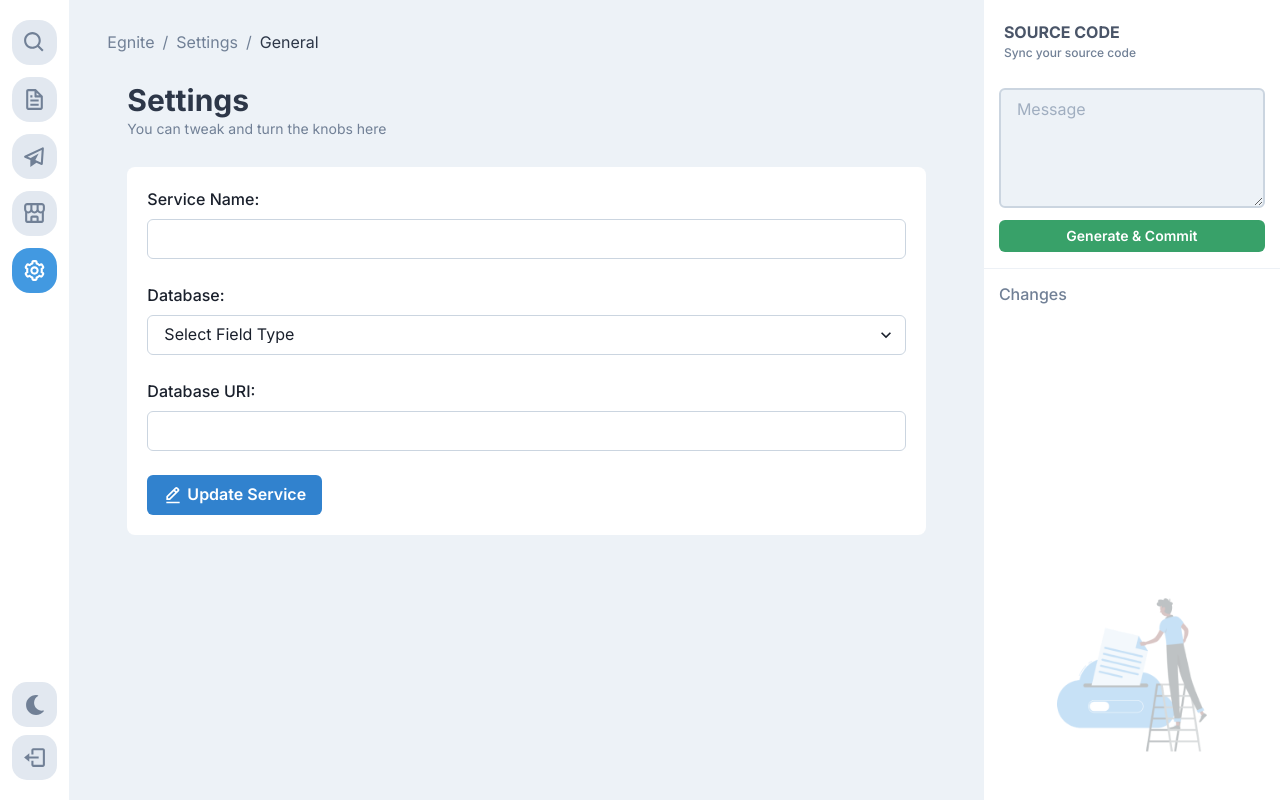
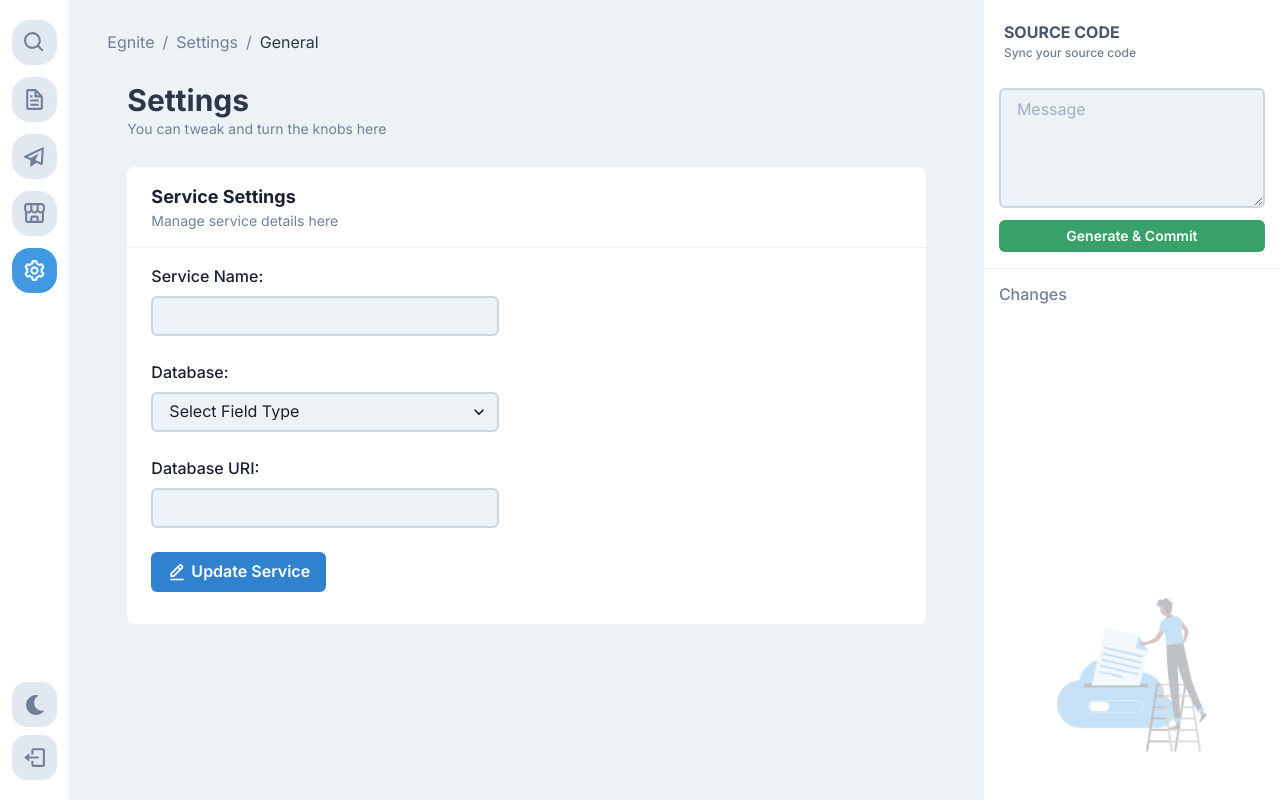
Before and after one commit to ashutoshxhq/egnite-app, a React (Create React App) app: page /1/settings in a window 1280 px wide. Built offline with nearby package versions, Linux system fonts and the light colour scheme; no server answers.

Commit message:
added generation

```diff
--- a/src/components/GitSidebar.tsx
+++ b/src/components/GitSidebar.tsx
@@ -1,8 +1,26 @@
 import { Box, Button, Divider, Text, Textarea, useColorMode, VStack } from '@chakra-ui/react'
-import React from 'react'
+import axios from 'axios'
+import React, { useState } from 'react'
 
 const GitSidebar = () => {
     const { colorMode, } = useColorMode()
+    const [message, setMessage] = useState("")
+    const [generating, setGenerating] = useState(false)
+
+    const handleGenerateCode = () => {
+        setGenerating(true)
+        axios.post("http://localhost:3210/generate", {})
+            .then((res) => {
+                setGenerating(false)
+                setMessage("")
+                console.log(res)
+            })
+            .catch((err) => {
+                setGenerating(false)
+                console.log(err)
+            })
+    }
+
     return (
         <Box width="300px" background={colorMode === "light" ? "white" : "gray.800"} className="git-background" height="100vh">
             <VStack spacing={2} align="left">
@@ -11,8 +29,8 @@ const GitSidebar = () => {
                     <Text color="gray.500" fontSize="xs" fontWeight="500">Sync your source code</Text>
                 </Box>
                 <VStack spacing={3} align="left" padding="8px 15px">
-                    <Textarea placeholder="Message" variant="filled" size="md" height="120px" borderColor={colorMode === "light" ? "gray.300" : "gray.600"} />
-                    <Button colorScheme="green" size="sm" width="100%">Generate & Commit</Button>
+                    <Textarea value={message} onChange={e => setMessage(e.target.value)} placeholder="Message" variant="filled" size="md" height="120px" borderColor={colorMode === "light" ? "gray.300" : "gray.600"} />
+                    <Button isLoading={generating} loadingText="Generating" onClick={handleGenerateCode} colorScheme="green" size="sm" width="100%">Generate & Commit</Button>
                 </VStack>
                 <Divider color="gray.500" />
 
--- a/src/views/Schemas/CreateSchema.tsx
+++ b/src/views/Schemas/CreateSchema.tsx
@@ -75,12 +75,12 @@ const CreateSchema = () => {
                     <ModalBody pb={6}>
                         <FormControl>
                             <FormLabel>Name:</FormLabel>
-                            <Input ref={initialRef} value={name} onChange={(e) => setName(e.target.value)} borderColor={colorMode === "light" ? "gray.300" : "gray.600"} />
+                            <Input ref={initialRef} value={name} onChange={(e) => setName(e.target.value)} variant="filled" borderColor={colorMode === "light" ? "gray.300" : "gray.600"} />
                         </FormControl>
 
                         <FormControl mt={4}>
                             <FormLabel>Description:</FormLabel>
-                            <Textarea value={description} onChange={(e) => setDescription(e.target.value)} borderColor={colorMode === "light" ? "gray.300" : "gray.600"} variant="outline" size="md" height="120px" />
+                            <Textarea value={description} onChange={(e) => setDescription(e.target.value)} variant="filled" borderColor={colorMode === "light" ? "gray.300" : "gray.600"} size="md" height="120px" />
                         </FormControl>
                     </ModalBody>
 
--- a/src/views/Settings/General.tsx
+++ b/src/views/Settings/General.tsx
@@ -1,5 +1,5 @@
 import React, { useEffect, useState } from 'react'
-import { Box, Button, FormControl, FormLabel, Heading, HStack, Input, Select, Text, useColorMode, useToast, VStack } from '@chakra-ui/react'
+import { Box, Button, Divider, Flex, FormControl, FormLabel, Heading, HStack, Input, Select, Text, useColorMode, useToast, VStack } from '@chakra-ui/react'
 import HeadBreadcrumbs from '../../components/HeadBreadcrumbs'
 import { BiEditAlt } from 'react-icons/bi'
 import axios from 'axios'
@@ -14,7 +14,7 @@ const General = () => {
     const toast = useToast()
 
     useEffect(() => {
-        axios.get("http://localhost:3210/services/"+localStorage.getItem("ServiceID"))
+        axios.get("http://localhost:3210/services/" + localStorage.getItem("ServiceID"))
             .then((res: any) => {
                 console.log(res)
                 setService(res?.data?.service);
@@ -28,7 +28,7 @@ const General = () => {
     }, [setService])
 
     const handleRefreshService = () => {
-        axios.get("http://localhost:3210/services/"+localStorage.getItem("ServiceID"))
+        axios.get("http://localhost:3210/services/" + localStorage.getItem("ServiceID"))
             .then((res: any) => {
                 console.log(res)
                 setService(res?.data?.service);
@@ -43,9 +43,9 @@ const General = () => {
 
     const handleUpdateService = () => {
         setLoading(true)
-        axios.put("http://localhost:3210/services/"+localStorage.getItem("ServiceID"), { name, DatabaseType: database, DatabaseURI: databaseURI})
+        axios.put("http://localhost:3210/services/" + localStorage.getItem("ServiceID"), { name, DatabaseType: database, DatabaseURI: databaseURI })
             .then((res: any) => {
-            setTimeout(() => {setLoading(false)},300)
+                setTimeout(() => { setLoading(false) }, 300)
 
                 handleRefreshService()
                 toast({
@@ -77,15 +77,27 @@ const General = () => {
                         {/* <CreateSchema /> */}
                     </Box>
                 </HStack>
-                <Box borderRadius="8px" background={colorMode === "light" ? "white" : "gray.800"} width="calc(100% - 40px)" padding="20px">
-                    <VStack  justifyContent="flex-start" alignItems="flex-start" spacing={6}>
+                <Box borderRadius="8px" background={colorMode === "light" ? "white" : "gray.800"} width="calc(100% - 40px)">
+                    <VStack align="flex-start" justify="space-between" spacing="0" px="6" py="4">
+                        <Text as="h3" fontWeight="bold" fontSize="lg">
+                            Service Settings
+                        </Text>
+                        <Text color="gray.500" fontSize="sm">
+                            Manage service details here
+                        </Text>
+
+                    </VStack>
+                    <Divider />
+                    <HStack>
+                        <Box width="50%" px="6" py="4" pb="8">
+                            <VStack justifyContent="flex-start" alignItems="flex-start" spacing={6}>
                                 <FormControl>
                                     <FormLabel>Service Name:</FormLabel>
-                        <Input value={name} onChange={(e) => setName(e.target.value)} borderColor={colorMode === "light" ? "gray.300" : "gray.600"} />
+                                    <Input value={name} onChange={(e) => setName(e.target.value)} variant="filled" borderColor={colorMode === "light" ? "gray.300" : "gray.600"} />
                                 </FormControl>
                                 <FormControl mt={4}>
                                     <FormLabel>Database:</FormLabel>
-                        <Select placeholder="Select Field Type" value={database} onChange={(e) => setDatabase(e.target.value)} borderColor={colorMode === "light" ? "gray.300" : "gray.600"}>
+                                    <Select placeholder="Select Field Type" value={database} onChange={(e) => setDatabase(e.target.value)} variant="filled" borderColor={colorMode === "light" ? "gray.300" : "gray.600"}>
                                         <option value="postgresql">PostgreSQL</option>
                                         <option value="mysql">MYSQL</option>
 
@@ -93,13 +105,19 @@ const General = () => {
                                 </FormControl>
                                 <FormControl mt={4}>
                                     <FormLabel>Database URI:</FormLabel>
-                        <Input value={databaseURI} onChange={(e) => setDatabaseURI(e.target.value)} borderColor={colorMode === "light" ? "gray.300" : "gray.600"} />
+                                    <Input value={databaseURI} onChange={(e) => setDatabaseURI(e.target.value)} variant="filled" borderColor={colorMode === "light" ? "gray.300" : "gray.600"} />
                                 </FormControl>
-                    <Button mt={4} isLoading={loading} loadingText="Updating Service" onClick={handleUpdateService} colorScheme="blue">
+                                <Button size="md" mt={4} isLoading={loading} loadingText="Updating Service" onClick={handleUpdateService} colorScheme="blue">
                                     <BiEditAlt size="20" />  <Text marginLeft="1">Update Service</Text>
                                 </Button>
 
                             </VStack>
+                        </Box>
+                        <Box width="50%">
+
+                        </Box>
+                    </HStack>
+
 
                 </Box>
             </VStack>
```
Also changed, not shown: src/views/Schemas/Schema/CreateField.tsx (+7 -7 lines), 1 other file (tests, documents, lock files or other folders). Lines whose indentation alone changed are shown as unchanged.
